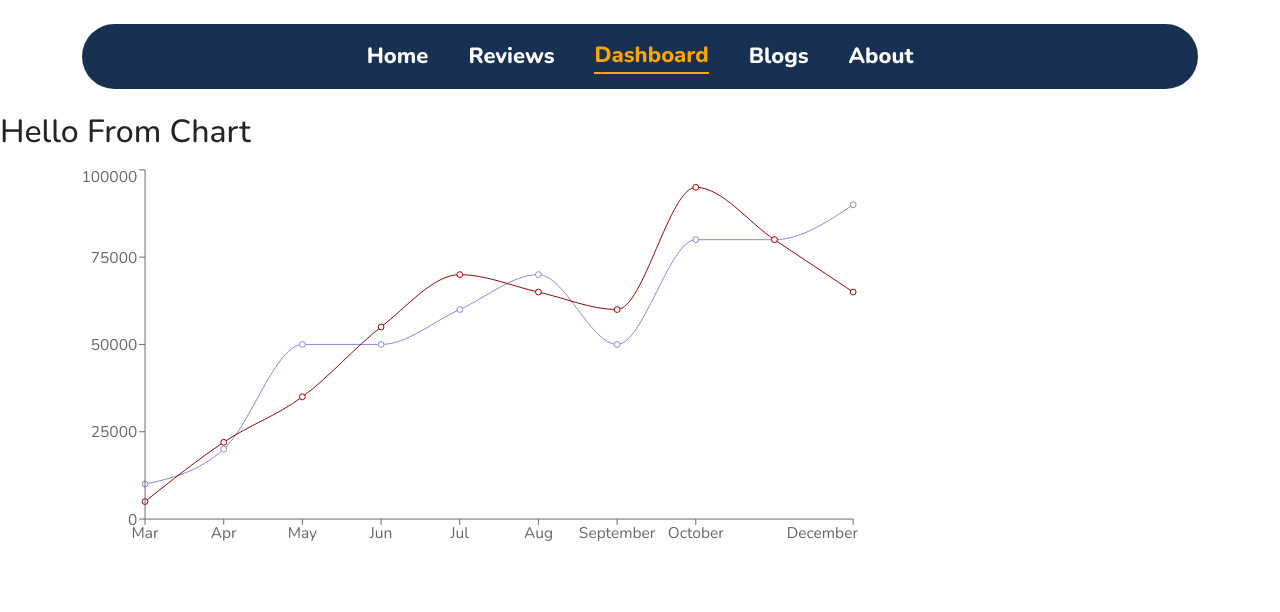
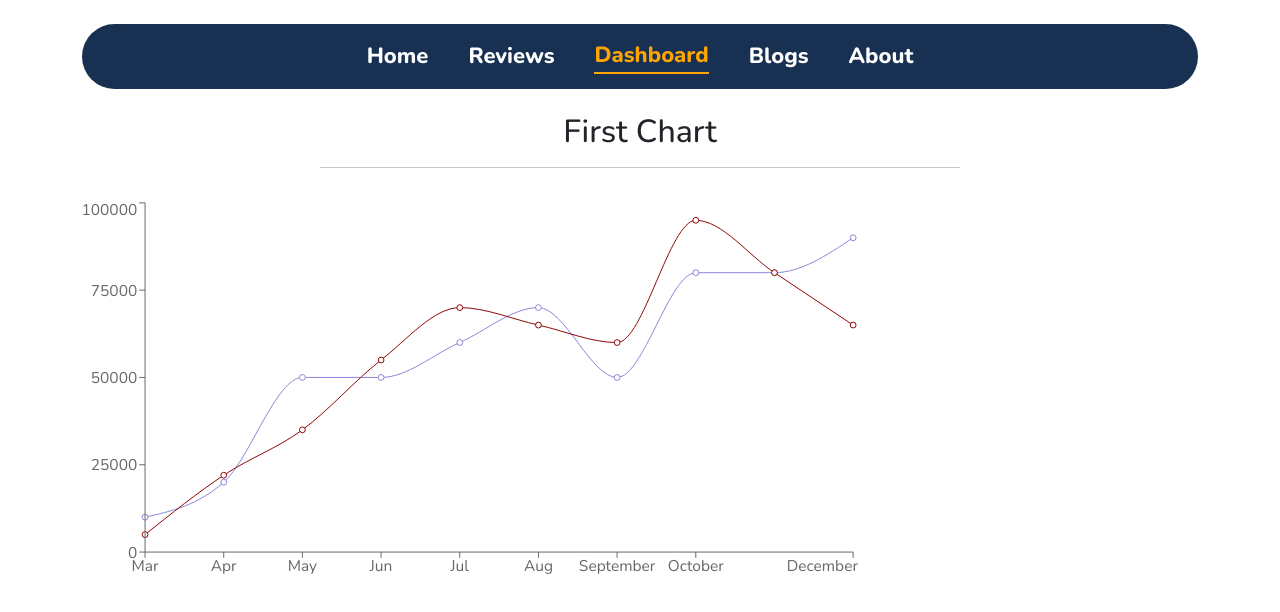
Before and after one commit to shafik720/assignment-9-react-router, a React (Create React App) app: page /dashboard in a window 1280 px wide. Shown: the top 612 px of the page. Built offline with nearby package versions, Linux system fonts and the light colour scheme.

Commit message:
working on chart

```diff
--- a/src/Components/FirstChart/FirstChart.js
+++ b/src/Components/FirstChart/FirstChart.js
@@ -7,7 +7,8 @@ const FirstChart = (props) => {
     let data = props.chart;
     return (
         <div>
-            <h2>Hello From Chart</h2>
+            <h2 className="text-center mt-4">First Chart</h2>
+            <hr width="50%" className="mx-auto mb-4" />
             <div className="container">
                 <div className="row">
                 <LineChart width={800} height={400} data={data}>
```
